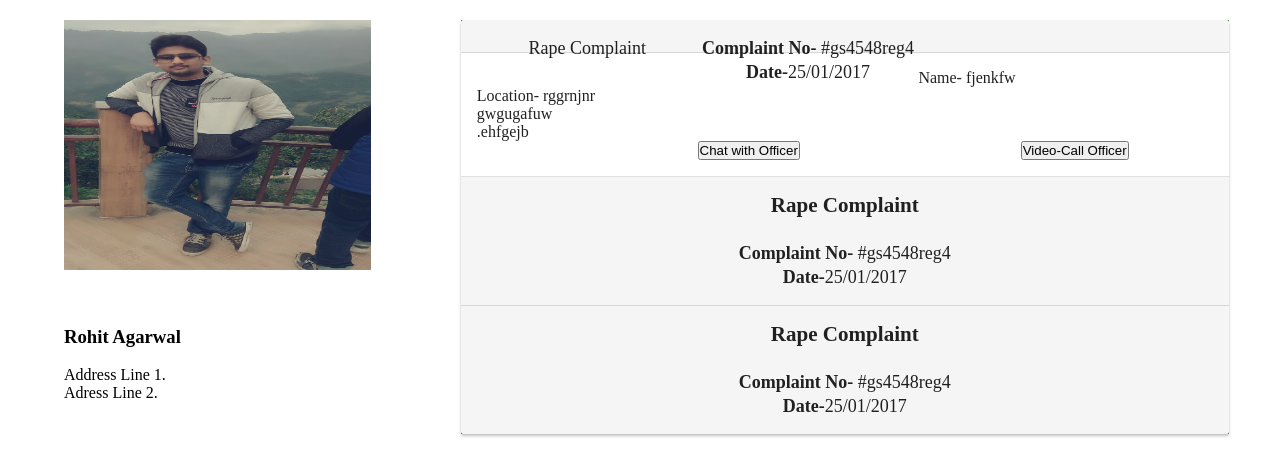
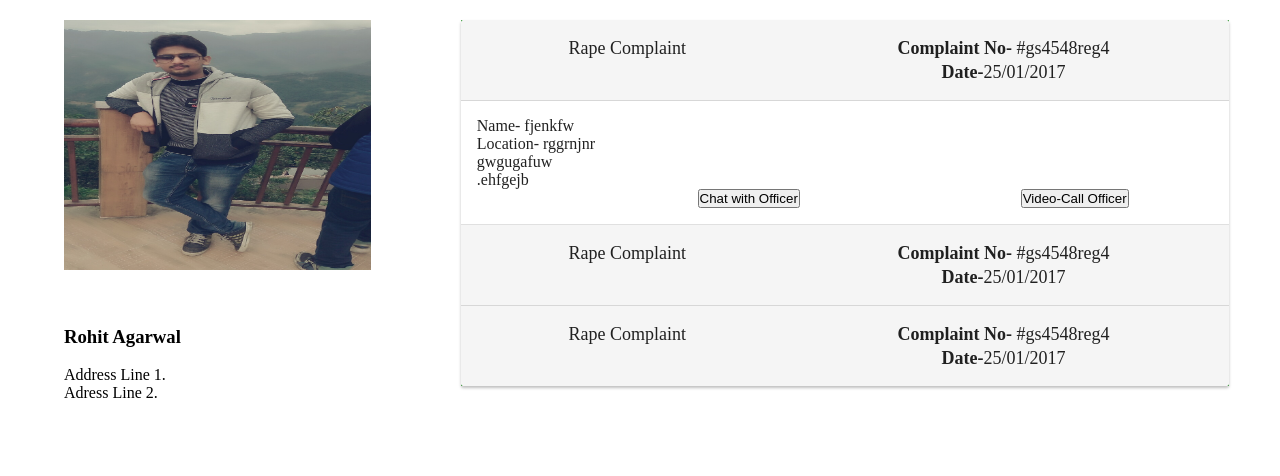
Before and after one commit to rohiit95/ComplaintMonitoring, a PHP site: page /profile.php in a window 1280 px wide. Shown: the top 476 px of the page. Run offline with PHP 8.4, Linux system fonts and the light colour scheme; some libraries are stand-ins or nearby versions.

Commit message:
Minor Changes

```diff
--- a/profile.php
+++ b/profile.php
@@ -6,7 +6,7 @@
         <link rel="stylesheet" href="style/addAccordion.css">
         <link rel="stylesheet" href="style/profile.css" type="text/css">
         <script src="//code.jquery.com/jquery-3.1.1.min.js"></script>
-        <script src="addAccordion.js"></script>
+        <script src="js/addAccordion.js"></script>
         <script src="https://ajax.googleapis.com/ajax/libs/jquery/1.12.4/jquery.min.js"></script>
         <script >
         $(document).ready(function(){
@@ -35,20 +35,30 @@
                 <div data-addui='accordion' data-change="hover">
 
                   <div role='header'>
-                    <div id="left">Rape Complaint</div>
-                    <div id="right"><b>Complaint No-</b> #gs4548reg4 <br><b>Date-</b>25/01/2017</div>
+                        <div class="left">Rape Complaint</div>
+                        <div class="right"><b>Complaint No-</b> #gs4548reg4 <br><b>Date-</b>25/01/2017</div>
                   </div>
-              <div role='content'><p>Name- fjenkfw<br> Location- rggrnjnr<br>gwgugafuw<br>.ehfgejb<br></p>
+                  <div role='content'>
+                        <p>Name- fjenkfw<br> Location- rggrnjnr<br>gwgugafuw<br>.ehfgejb<br></p>
                         <div class="connect"><button value="">Chat with Officer</button><button class="call">Video-Call Officer</button></div>
                   </div>
-              <div role='header'><h3>Rape Complaint</h3><br><b>Complaint No-</b> #gs4548reg4 <br><b>Date-</b>25/01/2017</div>
-                            <div role='content'><p>Name- fjenkfw<br> Location- rggrnjnr<br>gwgugafuw<br>.ehfgejb<br></p>
-              <div class="connect"><button value="">Chat with Officer</button><button class="call">Video-Call Officer</button></div> </div>
-               <div role='header'><h3>Rape Complaint</h3><br><b>Complaint No-</b> #gs4548reg4 <br><b>Date-</b>25/01/2017</div>
-                            <div role='content'><p>Name- fjenkfw<br> Location- rggrnjnr<br>gwgugafuw<br>.ehfgejb<br></p>
-              <div class="connect"><button value="">Chat with Officer</button><button class="call">Video-Call Officer</button></div> </div>
+                  <div role='header'>
+                        <div class="left">Rape Complaint</div>
+                        <div class="right"><b>Complaint No-</b> #gs4548reg4 <br><b>Date-</b>25/01/2017</div>
                   </div>
-
+                  <div role='content'>
+                        <p>Name- fjenkfw<br> Location- rggrnjnr<br>gwgugafuw<br>.ehfgejb<br></p>
+                        <div class="connect"><button value="">Chat with Officer</button><button class="call">Video-Call Officer</button></div>
+                  </div>
+                  <div role='header'>
+                        <div class="left">Rape Complaint</div>
+                        <div class="right"><b>Complaint No-</b> #gs4548reg4 <br><b>Date-</b>25/01/2017</div>
+                  </div>
+                  <div role='content'>
+                        <p>Name- fjenkfw<br> Location- rggrnjnr<br>gwgugafuw<br>.ehfgejb<br></p>
+                        <div class="connect"><button value="">Chat with Officer</button><button class="call">Video-Call Officer</button></div>
+                  </div>
+                </div>
             </div>
             <div id="video">
                 <button id="X" onclick=""> X</button>
--- a/style/AddAccordion.css
+++ b/style/AddAccordion.css
@@ -1,3 +1,3 @@
-@import url(https://fonts.googleapis.com/icon?family=Material+Icons);.addui-Accordion{border-radius:2px;box-shadow:0 2px 3px rgba(0,0,0,0.25);overflow:hidden}.addui-Accordion .addui-Accordion-header{display:block;background:#f5f5f5;color:rgba(0,0,0,0.87);text-align:center;font-size:18px;line-height:24px;padding:16px;cursor:pointer;border-bottom:1px solid rgba(0,0,0,0.12);position:relative}.addui-Accordion .addui-Accordion-header.addui-Accordion-last{border-bottom:0}.addui-Accordion .addui-Accordion-header::after{content:'\e5c5';font-family:'Material Icons';font-weight:normal;font-style:normal;font-size:32px;display:inline-block;text-rendering:auto;-webkit-font-smoothing:antialiased;-moz-osx-font-smoothing:grayscale;transform:translate(0, 0) rotate(0deg);position:absolute;top:16px;right:16px;transition:transform 0.4s}.addui-Accordion .addui-Accordion-header.addui-Accordion-open::after{transform:translate(0, 0) rotate(180deg)}.addui-Accordion .addui-Accordion-content{background:#fff;color:rgba(0,0,0,0.87);padding:16px;border-bottom:1px solid rgba(0,0,0,0.12)}.addui-Accordion .addui-Accordion-content.addui-Accordion-last{border-bottom:0;border-top:1px solid rgba(0,0,0,0.12)}
+@import url(https://fonts.googleapis.com/icon?family=Material+Icons);.addui-Accordion{border-radius:2px;box-shadow:0 2px 3px rgba(0,0,0,0.25);overflow:hidden}.addui-Accordion .addui-Accordion-header{display:inline-block;clear:both;float:left;width:98%;background:#f5f5f5;color:rgba(0,0,0,0.87);text-align:center;font-size:18px;line-height:24px;padding:16px;cursor:pointer;border-bottom:1px solid rgba(0,0,0,0.12);position:relative}.addui-Accordion .addui-Accordion-header.addui-Accordion-last{border-bottom:0}.addui-Accordion .addui-Accordion-header::after{content:'\e5c5';font-family:'Material Icons';font-weight:normal;font-style:normal;font-size:32px;display:inline-block;text-rendering:auto;-webkit-font-smoothing:antialiased;-moz-osx-font-smoothing:grayscale;transform:translate(0, 0) rotate(0deg);position:absolute;top:16px;right:16px;transition:transform 0.4s}.addui-Accordion .addui-Accordion-header.addui-Accordion-open::after{transform:translate(0, 0) rotate(180deg)}.addui-Accordion .addui-Accordion-content{background:#fff;clear:left;color:rgba(0,0,0,0.87);padding:16px;border-bottom:1px solid rgba(0,0,0,0.12)}.addui-Accordion .addui-Accordion-content.addui-Accordion-last{border-bottom:0;border-top:1px solid rgba(0,0,0,0.12)}
 
 /*# sourceMappingURL=AddAccordion.min.css.map */
--- a/style/profile.css
+++ b/style/profile.css
@@ -59,13 +59,14 @@
 .connect button{
 	margin-left: 30%;
 }
-#left{
-	width: 30%;
+.left{
+	width: 40%;
 	clear: left;
 	float: left;
 
 }
-#right{
-	width: 30%;
+.right{
+	width: 60%;
 	float: left;
+	clear: right;
 }
```
Also changed, not shown: js/AddAccordion.js (renamed from AddAccordion.js), js/chat.js (renamed from chat.js). Lines whose indentation alone changed are shown as unchanged.
